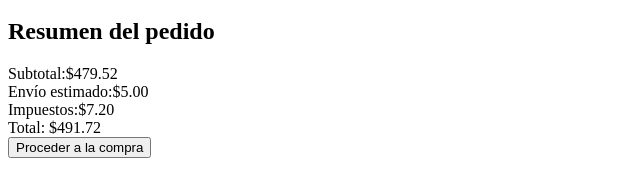
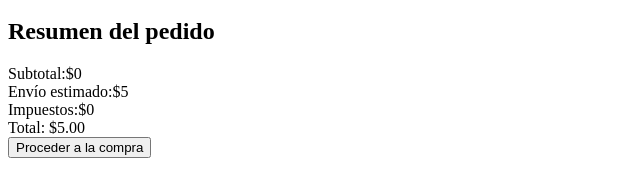
Before and after one commit to FranciscoCastilleja/ecommerce-app, a Nuxt app: page /cart in a window 1280 px wide. Shown: the part 128-314 px from the top of the page, without its empty margins (0-640 px from the left). Built offline with nearby package versions, Linux system fonts and the light colour scheme.

Commit message:
Se agrega la actualización de datos en el carrito

```diff
--- a/app/components/ProductCardCart.vue
+++ b/app/components/ProductCardCart.vue
@@ -1,10 +1,26 @@
 <script setup>
     const props = defineProps({
-        product: Object
+        product: Object,
+        index: Number
     })
+
+    const emit = defineEmits(['updateQuantity', 'removeProduct'])
 
     const removeCart = (productId) => {
         const cart = useRemoveCart(productId)
+        emit('removeProduct', { index: props.index })
+    }
+
+    const quantity = ref(props.product.minimumOrderQuantity)
+
+    const priceWithDiscount = Math.round((props.product.price - (props.product.price * props.product.discountPercentage / 100)) * 100) / 100
+
+    let subtotal = Math.round((priceWithDiscount * quantity.value) * 100) / 100
+
+    function quantityChange(event) {
+        const newQuantity = Number(event.target.value)
+        subtotal = Math.round((priceWithDiscount * quantity.value) * 100) / 100
+        emit('updateQuantity', { index: props.index, subtotal: subtotal })
     }
 </script>
 
@@ -13,15 +29,15 @@
         <img :src="props.product.thumbnail" :alt="props.product.title" class="size-[100px] object-cover rounded-[10px] bg-[#333333]">
         <div class="flex-2 min-w-[240px]">
             <h3 class="text-[18px] text-[#F5F5F5] mb-[6px]">{{ props.product.title }}</h3>
-            <div class="text-[#FF6A00] font-bold mb-[8px]">${{ Math.round((props.product.price - (props.product.price * props.product.discountPercentage / 100)) * 100) / 100 }}</div>
+            <div class="text-[#FF6A00] font-bold mb-[8px]">${{ priceWithDiscount }}</div>
             <div class="text-[13px] text-[#B3B3B3]">{{ props.product.availabilityStatus }} ({{ props.product.stock }} en stock)</div>
             <div class="text-[13px] text-[#B3B3B3]">Cantidad mínima: {{ props.product.minimumOrderQuantity }}</div>
         </div>
         <div class="flex flex-col items-end gap-[8px]">
             <div>
-                <input type="number" :min="props.product.minimumOrderQuantity" :max="props.product.stock" :value="props.product.minimumOrderQuantity" class="w-[60px] p-[5px] text-center border border-[#333333] rounded-[6px] focus:outline-none">
+                <input type="number" :min="props.product.minimumOrderQuantity" :max="props.product.stock" v-model.number="quantity" @input="quantityChange" class="w-[60px] p-[5px] text-center border border-[#333333] rounded-[6px] focus:outline-none">
             </div>
-            <div class="font-bold text-[#B3B3B3]">Subtotal: $479.52</div>
+            <div class="font-bold text-[#B3B3B3]">Subtotal: ${{ subtotal }}</div>
             <button class="bg-none border-none text-[#d9534f] font-bold cursor-pointer text-[14px] hover:underline" @click="removeCart(props.product.id)">Eliminar</button>
         </div>
     </div>
--- a/app/pages/cart.vue
+++ b/app/pages/cart.vue
@@ -1,29 +1,57 @@
 <script setup>
     const { cart } = useGetCart()
+
+    const cartItems = ref(cart.value.map((p, index) => ({ index, subtotal: p.minimumOrderQuantity * (Math.round((p.price - (p.price * p.discountPercentage / 100)) * 100) / 100) })))
+
+    function updateQuantity({ index, subtotal }) {
+        cartItems.value[index].subtotal = subtotal
+        getSubtotal()
+    }
+
+    let subtotal = ref(Number(cartItems.value.reduce((suma, item) => suma + item.subtotal, 0).toFixed(2)));
+
+    function getSubtotal() {
+        subtotal.value = Number(cartItems.value.reduce((suma, item) => suma + item.subtotal, 0).toFixed(2));
+    }
+
+    const shippingCost = computed(() => {
+        return subtotal.value > 2000 ? 0 : 5
+    })
+
+    const impRate = 0.16
+
+    const imp = computed(() => Number((subtotal.value * impRate).toFixed(2)))
+
+    const total = computed(() => (subtotal.value + shippingCost.value + imp.value).toFixed(2))
+
+    function removeProduct({ index }) {
+        cartItems.value.splice(index, 1)
+        getSubtotal()
+    }
 </script>
 
 <template>
-    <div class="flex flex-wrap w-[65%] my-[40px] mx-auto gap-[20px] p-[20px]">
-        <div id="ProductsCartContainer" class="flex-2 rounded-[12px] p-[20px] bg-[#1E1E1E] h-[550px] overflow-y-auto">
-            <ProductCardCart v-for="(product, index) in cart" :key="index" :product="product"/>
+    <div id="CartContainer" class="flex flex-wrap w-[65%] my-[40px] mx-auto gap-[20px] p-[20px] h-[600px] overflow-y-auto">
+        <div id="ProductsCartContainer" class="flex-2 w-full rounded-[12px] p-[20px] bg-[#1E1E1E] h-[550px] overflow-y-auto xl:w-auto">
+            <ProductCardCart v-for="(product, index) in cart" :key="index" :index="index" :product="product" @updateQuantity="updateQuantity" @removeProduct="removeProduct" />
         </div>
         <div class="flex-1 h-fit rounded-[12px] p-[20px] bg-[#1E1E1E]">
             <h2 class="text-[18px] mb-[15px] text-[#F5F5F5]">Resumen del pedido</h2>
             <div class="flex justify-between my-[6px] text-[14px] text-[#B3B3B3]">
                 <span>Subtotal:</span>
-                <span>$479.52</span>
+                <span>${{ subtotal }}</span>
             </div>
             <div class="flex justify-between my-[6px] text-[14px] text-[#B3B3B3]">
                 <span>Envío estimado:</span>
-                <span>$5.00</span>
+                <span>${{ shippingCost }}</span>
             </div>
             <div class="flex justify-between my-[6px] text-[14px] text-[#B3B3B3]">
                 <span>Impuestos:</span>
-                <span>$7.20</span>
+                <span>${{ imp }}</span>
             </div>
             <div class="font-bold text-[16px] text-[#F5F5F5] border-t border-[#333333] pt-[10px] mt-[10px]">
                 <span>Total: </span>
-                <span>$491.72</span>
+                <span>${{ total }}</span>
             </div>
             <button class="w-full bg-[#FF6A00] text-[#F5F5F5] border-none p-[12px] rounded-lg cursor-pointer font-bold text-[15px] mt-[15px] hover:bg-[#E55E00]">Proceder a la compra</button>
         </div>
@@ -31,20 +59,24 @@
 </template>
 
 <style>
-    #ProductsCartContainer::-webkit-scrollbar {
+    #ProductsCartContainer::-webkit-scrollbar,
+    #CartContainer::-webkit-scrollbar {
         width: 8px;
     }
 
-    #ProductsCartContainer::-webkit-scrollbar-track {
+    #ProductsCartContainer::-webkit-scrollbar-track,
+    #CartContainer::-webkit-scrollbar-track {
         background: transparent;
     }
 
-    #ProductsCartContainer::-webkit-scrollbar-thumb {
+    #ProductsCartContainer::-webkit-scrollbar-thumb,
+    #CartContainer::-webkit-scrollbar-thumb {
         background: #333333;
         border-radius: 8px;
     }
 
-    #ProductsCartContainer::-webkit-scrollbar-thumb:hover {
+    #ProductsCartContainer::-webkit-scrollbar-thumb:hover,
+    #CartContainer::-webkit-scrollbar-thumb:hover {
         background: #555;
     }
 </style>
```
Also changed, not shown: 1 other file (tests, documents, lock files or other folders).
